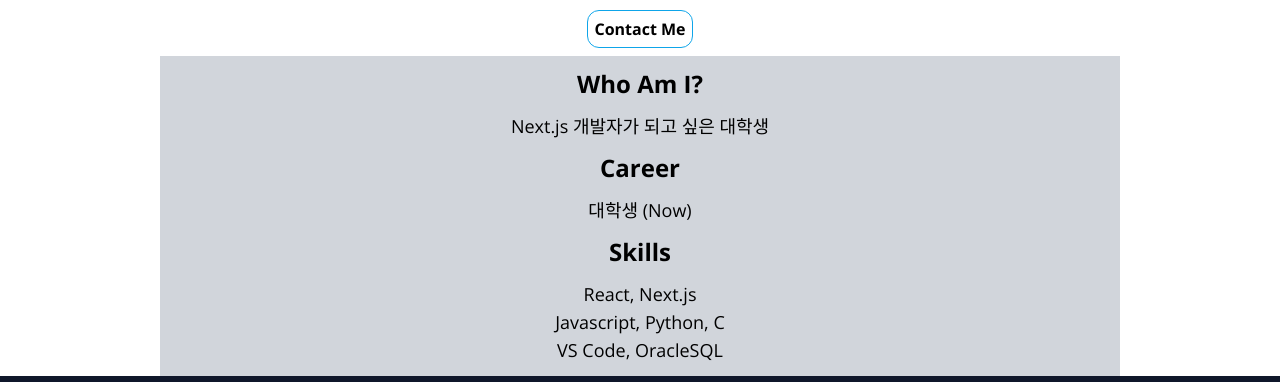
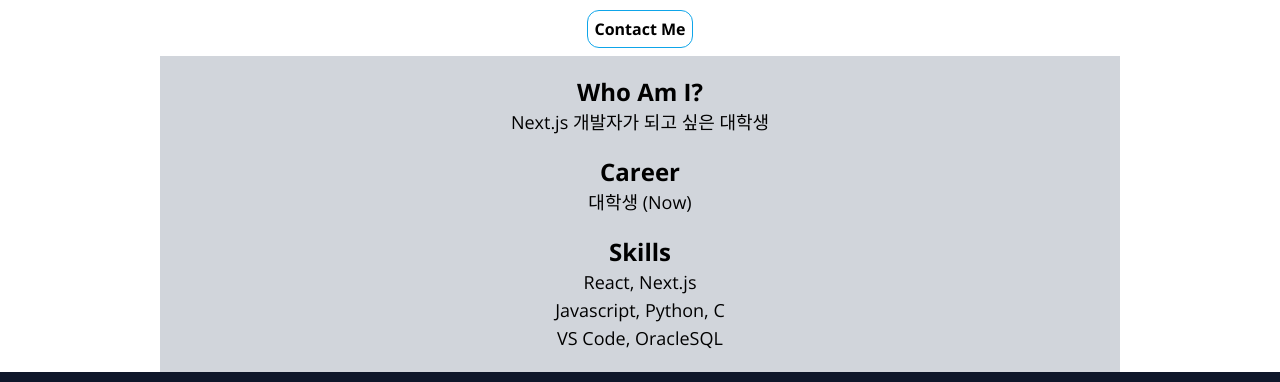
Before and after one commit to brain1401/test-my-blog-project, a Next.js app: page /about in a window 1280 px wide. Shown: the part 394-776 px from the top of the page. Built offline with nearby package versions, Linux system fonts and the light colour scheme.

Commit message:
about 페이지 ProfileContent 디자인 변경

```diff
--- a/src/components/ProfileContent.tsx
+++ b/src/components/ProfileContent.tsx
@@ -1,13 +1,13 @@
 export default function ProfileContent({title, contents} : {title: string; contents:string[]}) {
 
   return (
-    <>
-      <h2 className="m-3 text-2xl font-bold">{title}</h2>
-      <div className="m-3 text-lg">
+    <div className="m-5">
+      <h2 className="text-2xl font-bold">{title}</h2>
+      <div className="text-lg">
         {contents.map((content) => (
           <p key={content}>{content}</p>
         ))}
       </div>
-    </>
+    </div>
   );
 }
```
